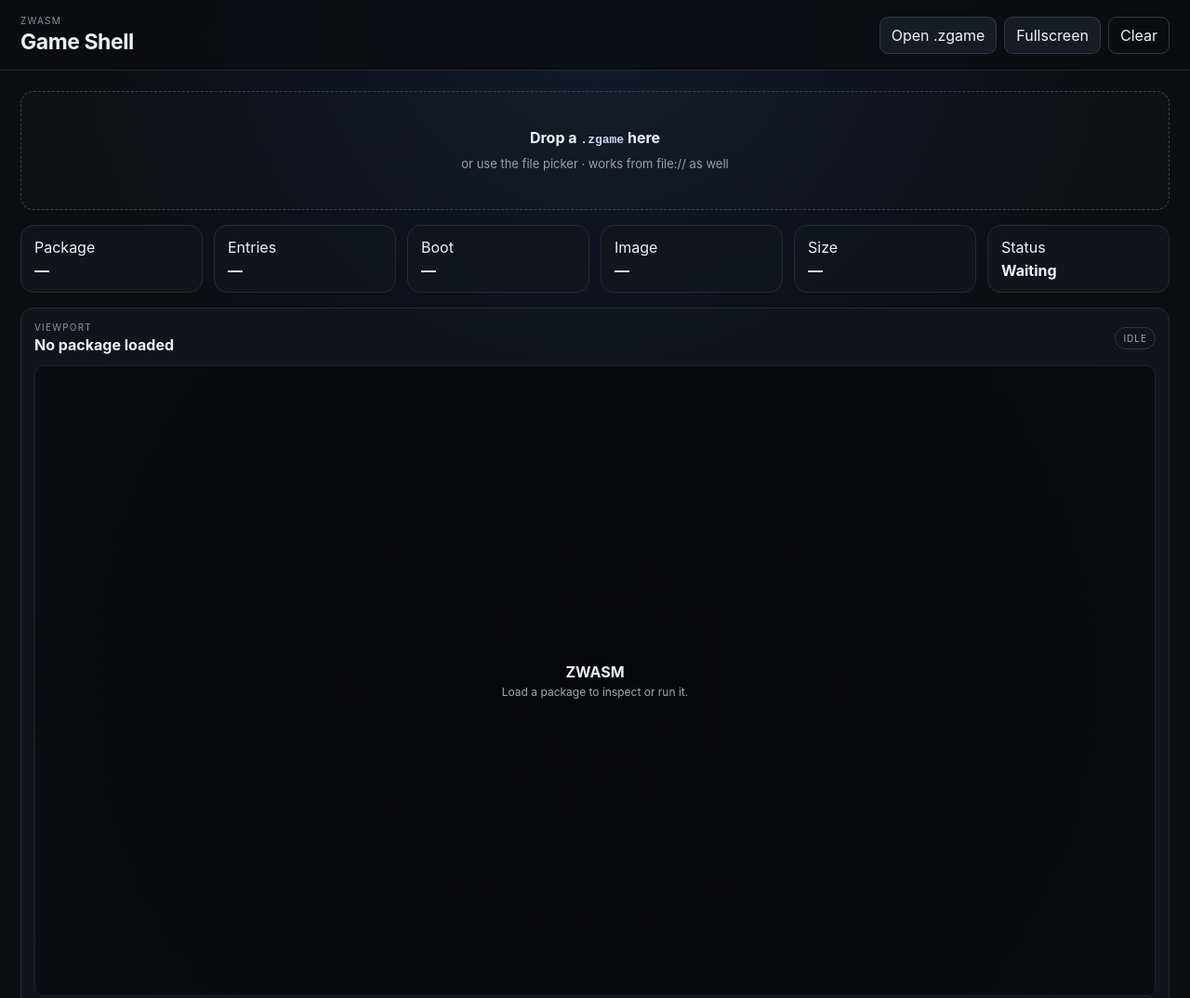
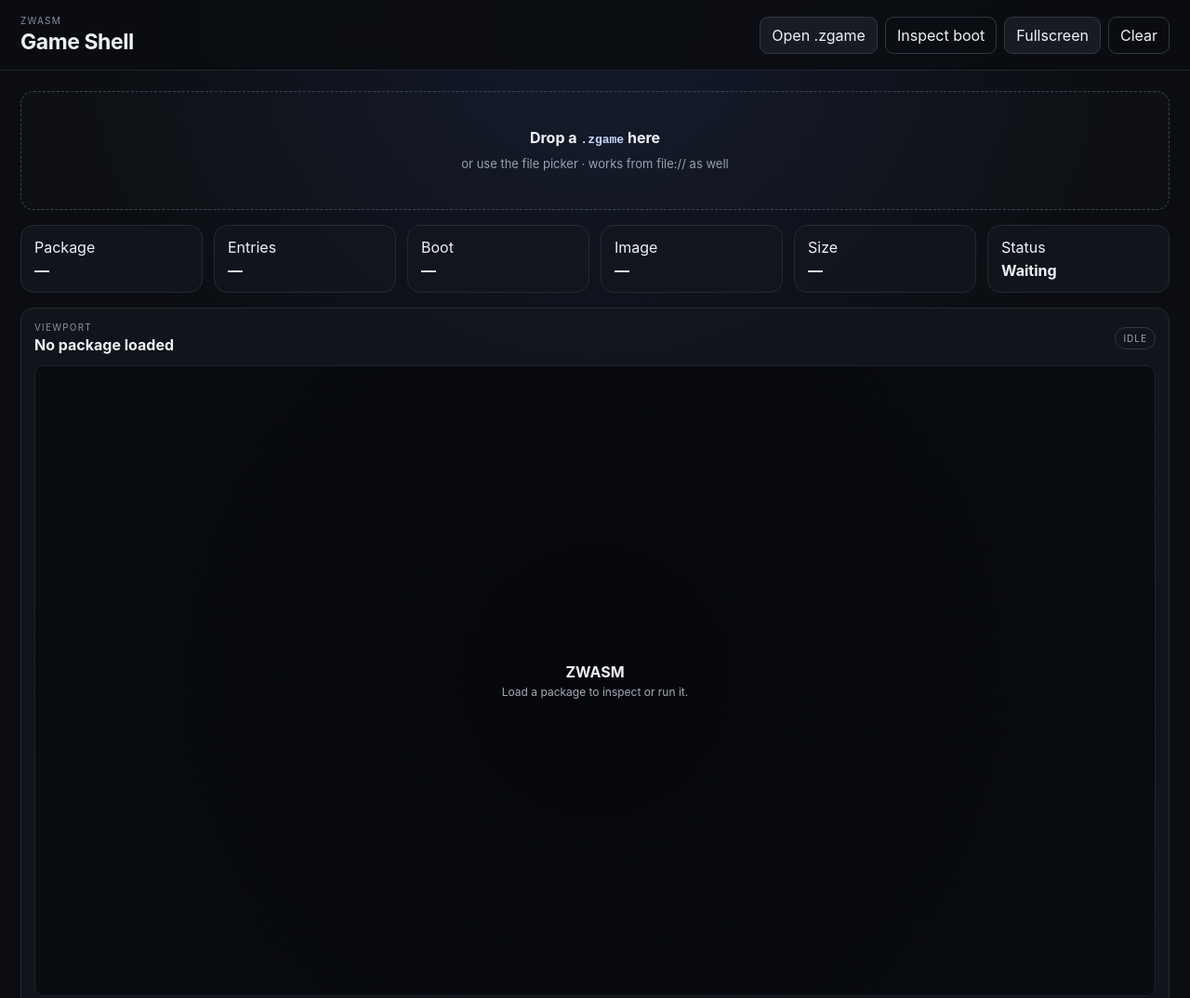
Before and after one commit to IndieRat/zgame, a plain HTML site: page web/index.html in a window 1280 px wide. Shown: the top 1074 px of the page at 93% size. Drawn offline with Linux system fonts and the light colour scheme.

Commit message:
Add boot inspection to browser shell

```diff
--- a/web/index.html
+++ b/web/index.html
@@ -14,6 +14,7 @@
     </div>
     <div class="toolbar">
       <button id="pick">Open .zgame</button>
+      <button id="inspectBoot" class="ghost">Inspect boot</button>
       <button id="fullscreen">Fullscreen</button>
       <button id="clear" class="ghost">Clear</button>
     </div>
```
